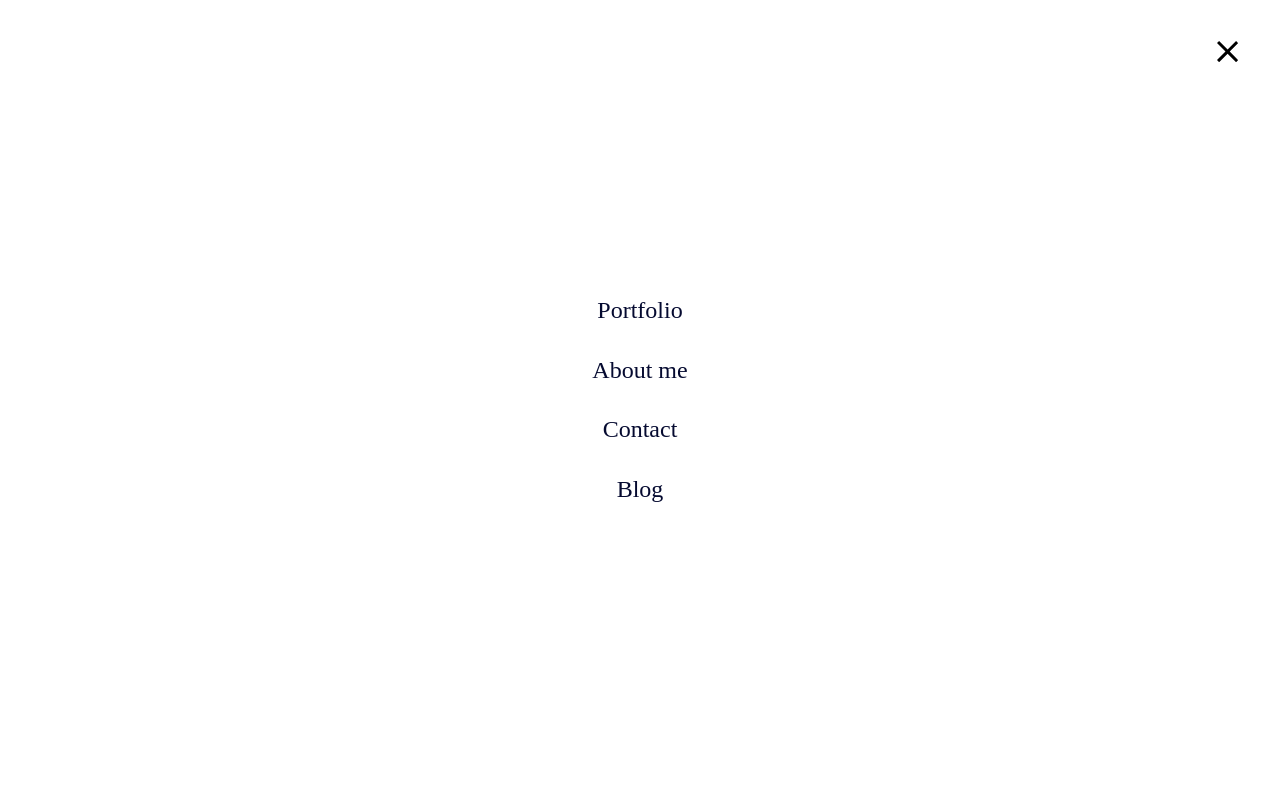
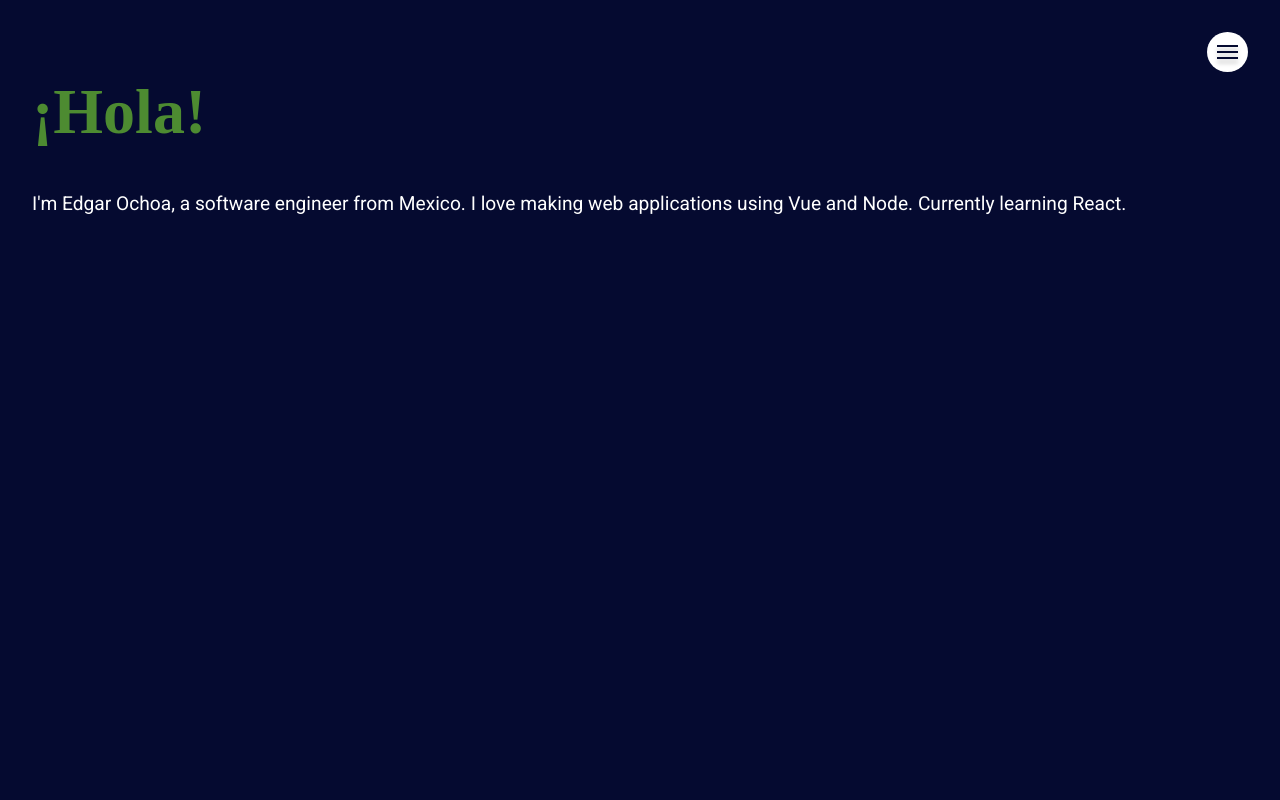
Before and after one commit to edgar8acas/portfolio, a React (Create React App) app: page / in a window 1280 px wide. Shown: the top 800 px of the page. Built offline with nearby package versions, Linux system fonts and the light colour scheme; a web font is replaced by a local one.

Commit message:
false navigation

```diff
--- a/src/scenes/Home/components/Navigation/index.js
+++ b/src/scenes/Home/components/Navigation/index.js
@@ -6,7 +6,7 @@ class Navigation extends React.Component {
   constructor(props) {
     super(props);
     this.state = {
-      toggle: true
+      toggle: false
     }
     this.toggle = this.toggle.bind(this);
   }
```
